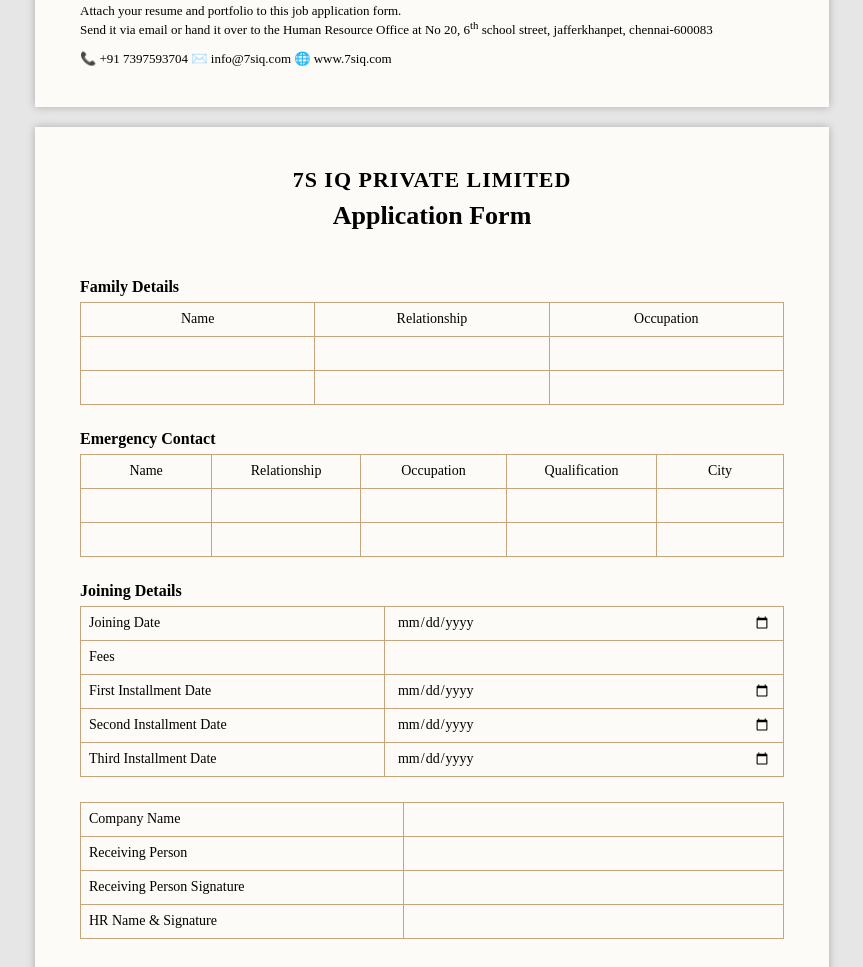
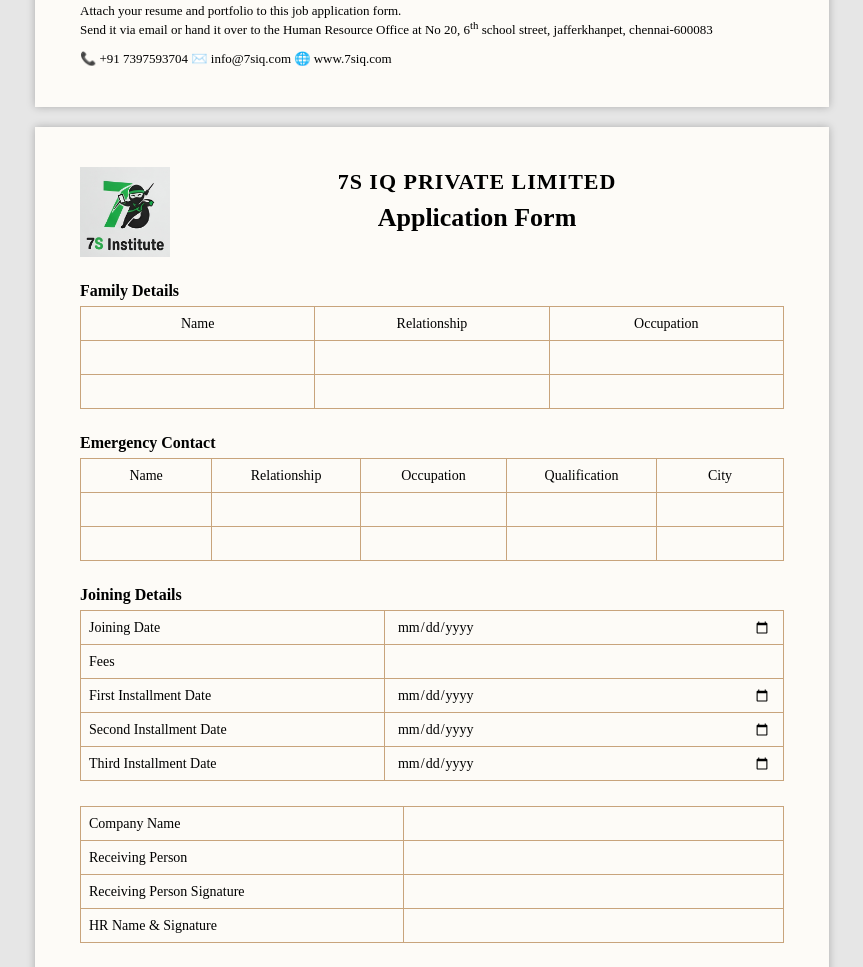
Before and after one commit to Evangelin07/job-7siq, a website: page public/index.html in a window 1280 px wide. Shown: the part 1135-2102 px from the top of the page, without its empty margins (208-1071 px from the left). Drawn offline with Linux system fonts and the light colour scheme.

Commit message:
Added logo to page 2 in index.html

```diff
--- a/public/index.html
+++ b/public/index.html
@@ -441,6 +441,10 @@ No 20, 6<sup>th</sup> school street, jafferkhanpet, chennai-600083
 <div class="page">
 
 <header>
+   <div class="logo">
+  <img src="logo.jpeg" alt="Company Logo">
+</div>
+
   <div class="heading">
     <h1>7S IQ PRIVATE LIMITED</h1>
     <h2>Application Form</h2>
```
